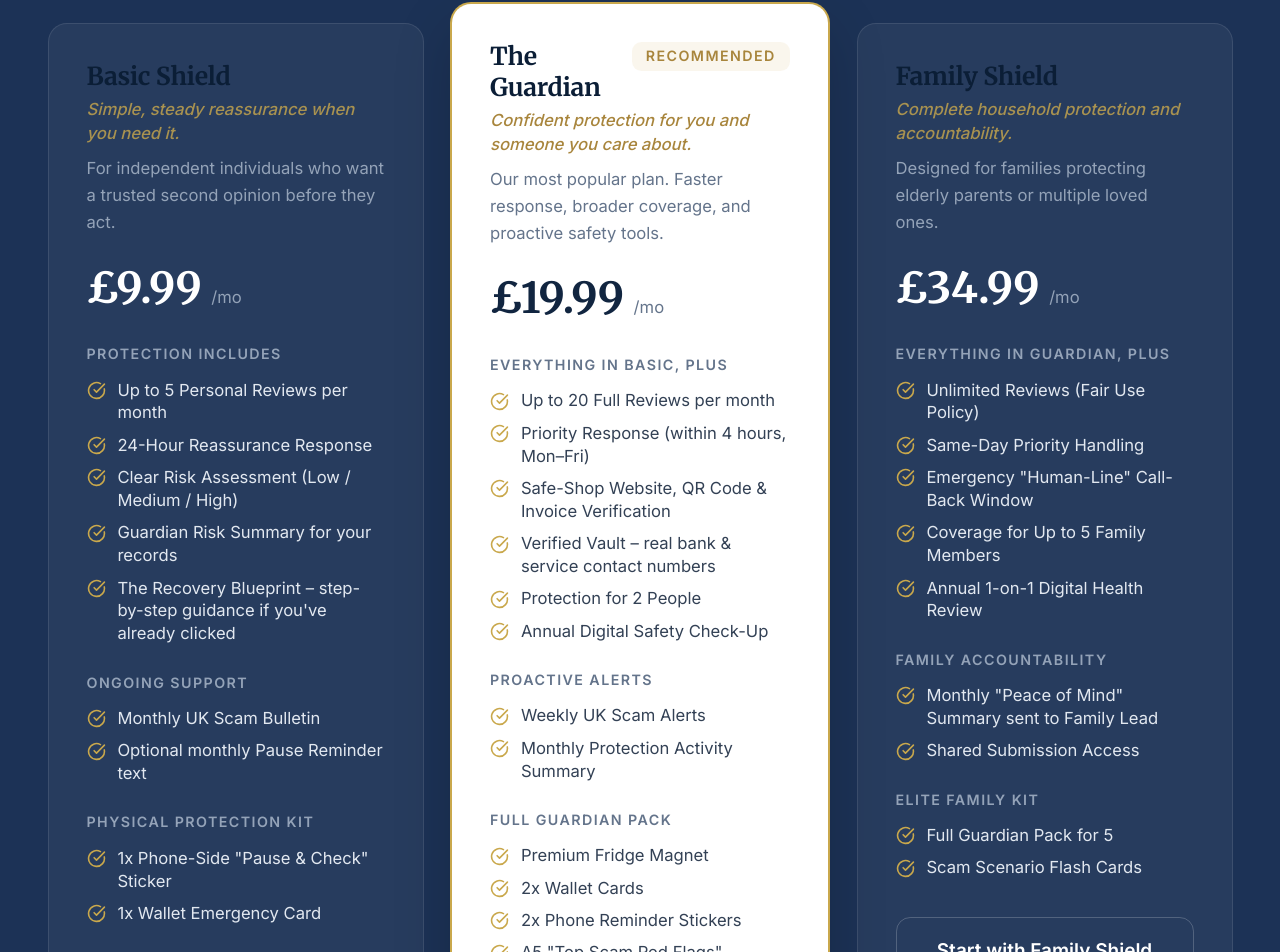
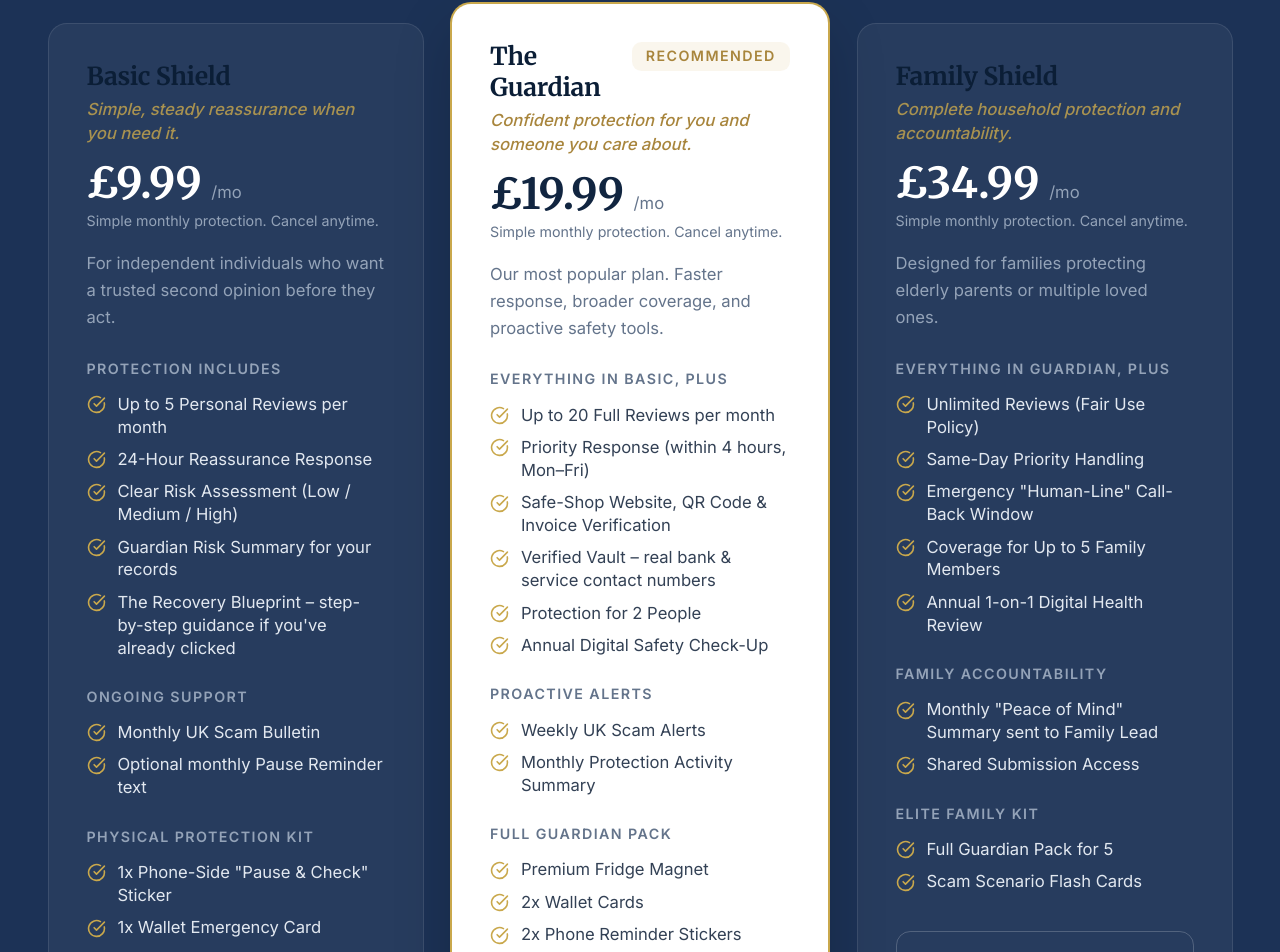
Before and after one commit to krowan444/Second-Look-Protect, a React (Vite) app: page / in a window 1280 px wide. Shown: the part 6628-7580 px from the top of the page. Built offline with nearby package versions, Linux system fonts and the light colour scheme; no server answers.

Commit message:
Pricing cards: move price above description, add monthly microcopy, tighten spacing

```diff
--- a/src/components/PricingCard.tsx
+++ b/src/components/PricingCard.tsx
@@ -74,19 +74,23 @@ export function PricingCard({
     const displayPrice = isYearly ? yearlyPrice : monthlyPrice;
 
     const PriceBlock = ({ light }: { light: boolean }) => (
-        <div className="mb-7">
+        <div className="mb-4">
             <div className="flex items-baseline gap-1">
                 <span
-                    className={`text-4xl font-bold ${light ? 'text-white' : 'text-[#112540]'}`}
+                    className={`text-4xl font-extrabold ${light ? 'text-white' : 'text-[#112540]'}`}
                     style={{ fontFamily: "'Merriweather', serif" }}
                 >
                     {displayPrice}
                 </span>
                 <span className={`text-sm ml-1 ${light ? 'text-slate-400' : 'text-slate-500'}`}>/mo</span>
             </div>
-            {isYearly && (
+            {isYearly ? (
                 <p className={`text-xs mt-1 ${light ? 'text-slate-400' : 'text-slate-500'}`}>
                     Billed {yearlyTotal}/yr · <span className="text-[#C9A84C] font-medium">Save 2 months</span>
+                </p>
+            ) : (
+                <p className={`text-xs mt-1 ${light ? 'text-slate-400' : 'text-slate-500'}`}>
+                    Simple monthly protection. Cancel anytime.
                 </p>
             )}
         </div>
@@ -119,6 +123,7 @@ export function PricingCard({
                 className="relative bg-white rounded-xl p-8 flex flex-col shadow-2xl ring-2 ring-[#C9A84C] md:-mt-4 md:-mb-4"
                 aria-label={`${name} plan — recommended`}
             >
+                {/* Plan name + badge */}
                 <div className="flex items-start justify-between gap-3 mb-1">
                     <h3 className="text-[#112540]">{name}</h3>
                     <span className="shrink-0 text-xs font-semibold tracking-widest uppercase text-[#A8853C] bg-[#C9A84C]/10 px-3 py-1 rounded-md">
@@ -126,10 +131,15 @@ export function PricingCard({
                     </span>
                 </div>
 
-                <p className="text-sm font-medium text-[#A8853C] italic mb-2">{tagline}</p>
+                {/* Tagline */}
+                <p className="text-sm font-medium text-[#A8853C] italic mb-3">{tagline}</p>
+
+                {/* Price — decision anchor */}
+                <PriceBlock light={false} />
+
+                {/* Description */}
                 <p className="text-slate-500 mb-6 text-sm leading-relaxed">{description}</p>
 
-                <PriceBlock light={false} />
                 <GroupedFeatureList groups={featureGroups} light={false} />
                 <CtaButton variant="primary" />
             </article>
@@ -141,11 +151,18 @@ export function PricingCard({
             className="bg-white/5 border border-white/10 rounded-xl p-8 flex flex-col"
             aria-label={`${name} plan`}
         >
+            {/* Plan name */}
             <h3 className="text-white mb-1">{name}</h3>
-            <p className="text-sm font-medium text-[#C9A84C]/80 italic mb-2">{tagline}</p>
+
+            {/* Tagline */}
+            <p className="text-sm font-medium text-[#C9A84C]/80 italic mb-3">{tagline}</p>
+
+            {/* Price — decision anchor */}
+            <PriceBlock light={true} />
+
+            {/* Description */}
             <p className="text-slate-400 mb-6 text-sm leading-relaxed">{description}</p>
 
-            <PriceBlock light={true} />
             <GroupedFeatureList groups={featureGroups} light={true} />
             <CtaButton variant="secondary-light" />
         </article>
```
